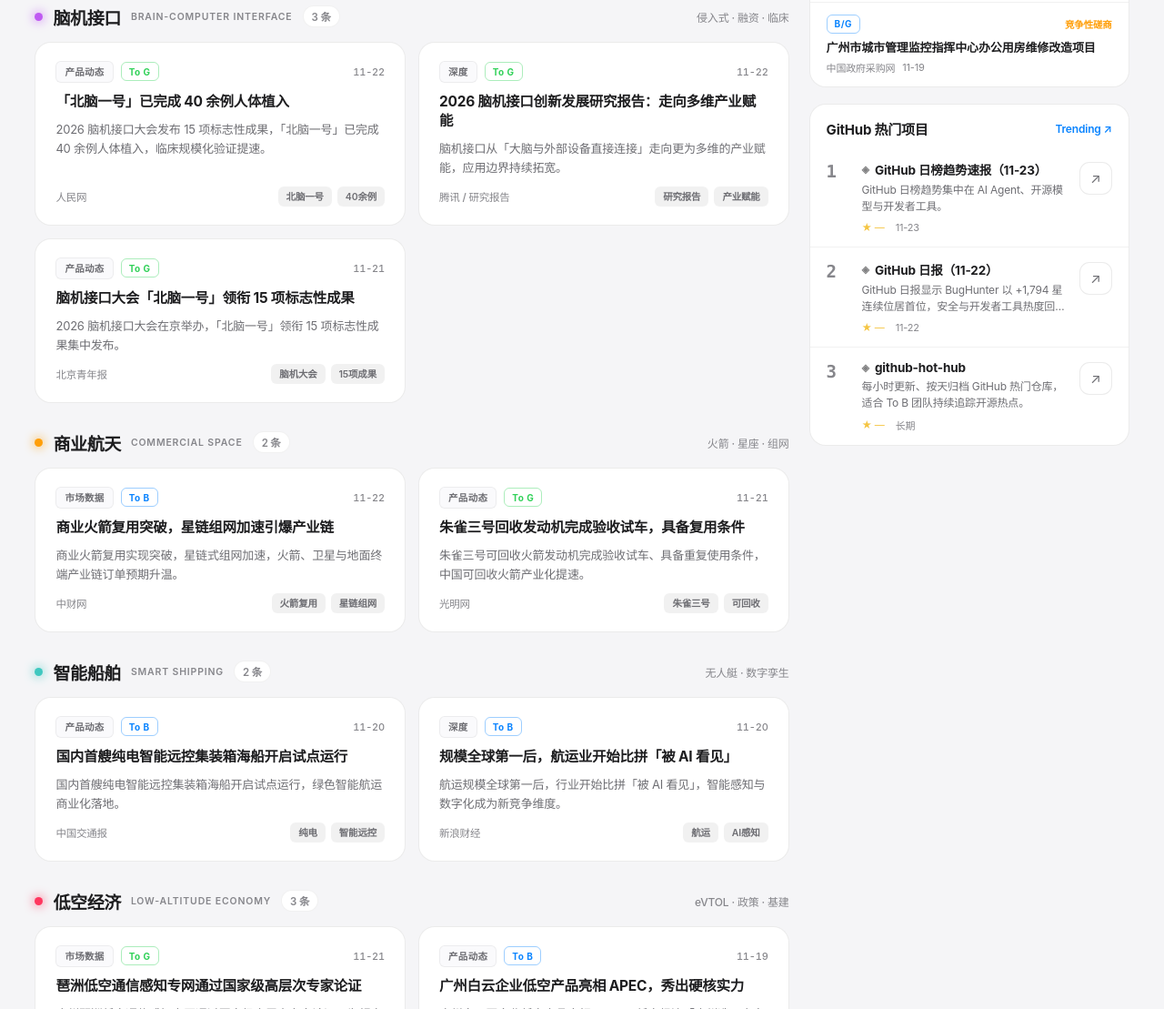
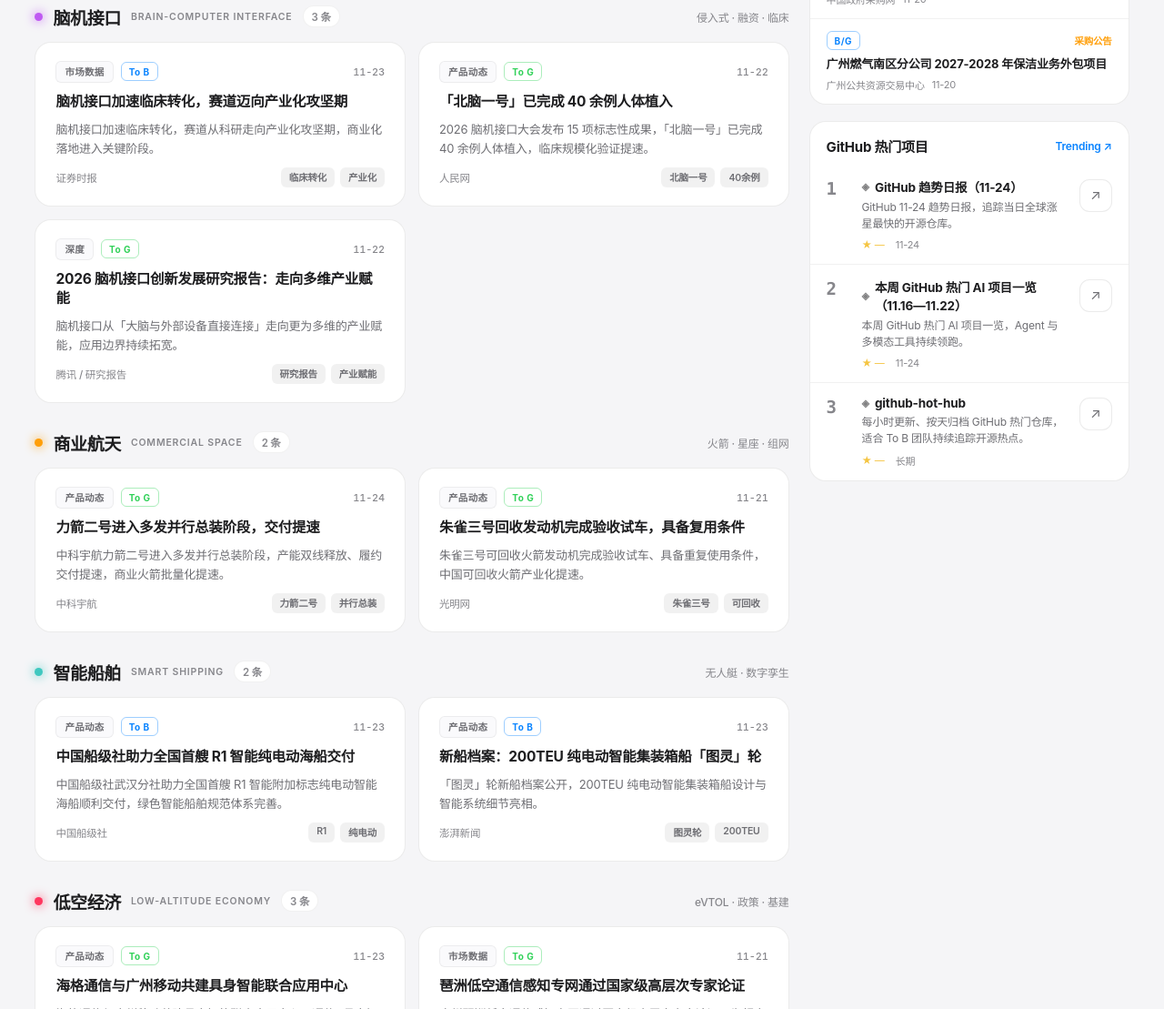
Before and after one commit to cynthia31415926-eng/global-intelligence, a plain HTML site: page d.html in a window 1280 px wide. Shown: the part 1691-2800 px from the top of the page at 91% size. Drawn offline with Linux system fonts and the light colour scheme.

Commit message:
update d.html

```diff
--- a/d.html
+++ b/d.html
@@ -376,87 +376,87 @@
 /* ================= data ================= */
 const DATA = [
   // AI
-  {id:1,ind:"ai",type:"product",aud:"toB",title:"字节开源 Axion 1.0，国产开源大模型再添新军",src:"AI 新闻日报",time:"11-23",hot:88,
-    desc:"字节跳动开源 Axion 1.0 大模型，国产开源大模型阵营再添新军，To B 二次开发与推理成本进一步优化。",
+  {id:1,ind:"ai",type:"product",aud:"toB",title:"智谱 GLM-5.4 上线 Coding Plan",src:"第一财经",time:"11-24",hot:88,
+    desc:"智谱 GLM-5.4 上线 Coding Plan，面向编码场景的智能体能力再升级，开发者效率进一步提升。",
+    tags:["智谱","GLM-5.4","Coding"],url:"https://www.yicai.com/brief/103450913.html"},
+  {id:2,ind:"ai",type:"market",aud:"toB",title:"AI 大模型周榜：新模型密集入榜",src:"搜狐科技",time:"11-24",hot:76,
+    desc:"AI 大模型周榜显示新模型密集入榜，开源与闭源模型竞争白热化。",
+    tags:["周榜","新模型"],url:"https://www.sohu.com/a/1105280852_114760"},
+  {id:3,ind:"ai",type:"product",aud:"toB",title:"字节开源 Axion 1.0，国产开源大模型再添新军",src:"AI 新闻日报",time:"11-23",hot:82,
+    desc:"字节跳动开源 Axion 1.0 大模型，国产开源大模型阵营再添新军，To B 二次开发门槛降低。",
     tags:["字节","Axion","开源"],url:"https://damodev.csdn.net/6b0378bc40858c2d881d386a.html"},
-  {id:2,ind:"ai",type:"product",aud:"toB",title:"OpenAI 公开困惑度曲线，模型透明度提升",src:"AI 新闻日报",time:"11-23",hot:78,
-    desc:"OpenAI 公开模型困惑度曲线，模型评估透明度提升，行业基准对比更清晰。",
-    tags:["OpenAI","困惑度","透明度"],url:"https://damodev.csdn.net/6b0378bc40858c2d881d386a.html"},
-  {id:3,ind:"ai",type:"product",aud:"toB",title:"蚂蚁「阿福」接入 UpToDate，医疗 AI 落地提速",src:"AI 新闻日报",time:"11-23",hot:82,
-    desc:"蚂蚁医疗 AI「阿福」接入 UpToDate 医学数据库，行业大模型在专业医疗场景落地提速。",
-    tags:["蚂蚁","阿福","医疗AI"],url:"https://damodev.csdn.net/6b0378bc40858c2d881d386a.html"},
-  {id:4,ind:"ai",type:"policy",aud:"toG",title:"广东 12 部门印发《促进词元经济高质量发展行动计划（2026—2027）》",src:"广东省政务和数据管理局",time:"11-20",hot:84,
+  {id:4,ind:"ai",type:"policy",aud:"toG",title:"广东 12 部门印发《促进词元经济高质量发展行动计划（2026—2027）》",src:"广东省政务和数据管理局",time:"11-20",hot:82,
     desc:"广东 12 部门联合印发词元经济高质量发展行动计划，AI 词元经济进入全链条系统化发展。",
     tags:["词元经济","行动计划"],url:"https://zfsg.gd.gov.cn/zwgk/gggs/content/post_4982697.html"},
   // 新能源车
-  {id:5,ind:"nev",type:"market",aud:"toB",title:"乘联分会：10 月动力电池装机量 82.4GWh，同比 +22.3%",src:"moomoo / 乘联分会",time:"11-23",hot:76,
+  {id:5,ind:"nev",type:"market",aud:"toB",title:"乘联分会：10 月动力电池装机量 82.4GWh，同比 +22.3%",src:"moomoo / 乘联分会",time:"11-23",hot:74,
     desc:"乘联分会数据显示 10 月新能源汽车动力电池装机量 82.4GWh，同比增长 22.3%，产业链景气向上。",
-    tags:["装机量","82.4GWh","+22.3%"],url:"https://www.moomooapp.com/hant/news/post/1005321612"},
-  {id:6,ind:"nev",type:"market",aud:"toB",title:"「车电融合」渐成主流，二线动力电池企业崛起",src:"东方财富",time:"11-23",hot:74,
+    tags:["装机量","82.4GWh"],url:"https://www.moomooapp.com/hant/news/post/1005321612"},
+  {id:6,ind:"nev",type:"market",aud:"toB",title:"「车电融合」渐成主流，二线动力电池企业崛起",src:"东方财富",time:"11-23",hot:72,
     desc:"「车电融合」渐成主流，二线新能源动力电池企业加速崛起，行业格局生变。",
     tags:["车电融合","二线电池"],url:"https://fund.eastmoney.com/a/202611233937005150.html"},
-  {id:7,ind:"nev",type:"market",aud:"toB",title:"10 月新能源车渗透率 64.3%，电池企业超 20 万家",src:"网易财经",time:"11-17",hot:70,
+  {id:7,ind:"nev",type:"market",aud:"toB",title:"10 月新能源车渗透率 64.3%，电池企业超 20 万家",src:"网易财经",time:"11-17",hot:68,
     desc:"10 月新能源车渗透率达 64.3%，动力电池相关企业数量突破 20 万家，产业链持续扩容。",
     tags:["渗透率","64.3%"],url:"https://www.163.com/dy/article/LBVOE03G05568W0A.html"},
   // 脑机接口
-  {id:8,ind:"bci",type:"product",aud:"toG",title:"「北脑一号」已完成 40 余例人体植入",src:"人民网",time:"11-22",hot:88,
+  {id:8,ind:"bci",type:"market",aud:"toB",title:"脑机接口加速临床转化，赛道迈向产业化攻坚期",src:"证券时报",time:"11-23",hot:80,
+    desc:"脑机接口加速临床转化，赛道从科研走向产业化攻坚期，商业化落地进入关键阶段。",
+    tags:["临床转化","产业化","攻坚期"],url:"https://stcn.com/article/detail/4349366.html"},
+  {id:9,ind:"bci",type:"product",aud:"toG",title:"「北脑一号」已完成 40 余例人体植入",src:"人民网",time:"11-22",hot:84,
     desc:"2026 脑机接口大会发布 15 项标志性成果，「北脑一号」已完成 40 余例人体植入，临床规模化验证提速。",
-    tags:["北脑一号","40余例","人体植入"],url:"http://bj.people.com.cn/n2/2026/1122/c349239-41757495.html"},
-  {id:9,ind:"bci",type:"research",aud:"toG",title:"2026 脑机接口创新发展研究报告：走向多维产业赋能",src:"腾讯 / 研究报告",time:"11-22",hot:76,
+    tags:["北脑一号","40余例"],url:"http://bj.people.com.cn/n2/2026/1122/c349239-41757495.html"},
+  {id:10,ind:"bci",type:"research",aud:"toG",title:"2026 脑机接口创新发展研究报告：走向多维产业赋能",src:"腾讯 / 研究报告",time:"11-22",hot:72,
     desc:"脑机接口从「大脑与外部设备直接连接」走向更为多维的产业赋能，应用边界持续拓宽。",
     tags:["研究报告","产业赋能"],url:"https://news.qq.com/rain/a/20261122A067C100"},
-  {id:10,ind:"bci",type:"product",aud:"toG",title:"脑机接口大会「北脑一号」领衔 15 项标志性成果",src:"北京青年报",time:"11-21",hot:82,
-    desc:"2026 脑机接口大会在京举办，「北脑一号」领衔 15 项标志性成果集中发布。",
-    tags:["脑机大会","15项成果"],url:"https://www.sohu.com/a/1104722438_163278"},
   // 商业航天
-  {id:11,ind:"aero",type:"market",aud:"toB",title:"商业火箭复用突破，星链组网加速引爆产业链",src:"中财网",time:"11-22",hot:78,
-    desc:"商业火箭复用实现突破，星链式组网加速，火箭、卫星与地面终端产业链订单预期升温。",
-    tags:["火箭复用","星链组网","产业链"],url:"https://vipwt1.cfi.cn/p20261122000205.html"},
-  {id:12,ind:"aero",type:"product",aud:"toG",title:"朱雀三号回收发动机完成验收试车，具备复用条件",src:"光明网",time:"11-21",hot:84,
+  {id:11,ind:"aero",type:"product",aud:"toG",title:"力箭二号进入多发并行总装阶段，交付提速",src:"中科宇航",time:"11-24",hot:80,
+    desc:"中科宇航力箭二号进入多发并行总装阶段，产能双线释放、履约交付提速，商业火箭批量化提速。",
+    tags:["力箭二号","并行总装","交付"],url:"https://www.cas-space.com/article/630.html"},
+  {id:12,ind:"aero",type:"product",aud:"toG",title:"朱雀三号回收发动机完成验收试车，具备复用条件",src:"光明网",time:"11-21",hot:82,
     desc:"朱雀三号可回收火箭发动机完成验收试车、具备重复使用条件，中国可回收火箭产业化提速。",
     tags:["朱雀三号","可回收","复用"],url:"https://m.gmw.cn/2026-11/21/content_1304587890.htm"},
   // 智能船舶
-  {id:13,ind:"ship",type:"product",aud:"toB",title:"国内首艘纯电智能远控集装箱海船开启试点运行",src:"中国交通报",time:"11-20",hot:70,
-    desc:"国内首艘纯电智能远控集装箱海船开启试点运行，绿色智能航运商业化落地。",
-    tags:["纯电","智能远控","试点运行"],url:"https://www.sohu.com/a/1103906714_362042"},
-  {id:14,ind:"ship",type:"research",aud:"toB",title:"规模全球第一后，航运业开始比拼「被 AI 看见」",src:"新浪财经",time:"11-20",hot:66,
-    desc:"航运规模全球第一后，行业开始比拼「被 AI 看见」，智能感知与数字化成为新竞争维度。",
-    tags:["航运","AI感知","数字化"],url:"https://finance.sina.com.cn/roll/2026-11-20/doc-inizixmr0413648.shtml"},
+  {id:13,ind:"ship",type:"product",aud:"toB",title:"中国船级社助力全国首艘 R1 智能纯电动海船交付",src:"中国船级社",time:"11-23",hot:72,
+    desc:"中国船级社武汉分社助力全国首艘 R1 智能附加标志纯电动智能海船顺利交付，绿色智能船舶规范体系完善。",
+    tags:["R1","纯电动","智能海船"],url:"https://www.ccs.org.cn/ccswz/articleDetail?id=202611230320451086&columnId=201900002000000055"},
+  {id:14,ind:"ship",type:"product",aud:"toB",title:"新船档案：200TEU 纯电动智能集装箱船「图灵」轮",src:"澎湃新闻",time:"11-23",hot:66,
+    desc:"「图灵」轮新船档案公开，200TEU 纯电动智能集装箱船设计与智能系统细节亮相。",
+    tags:["图灵轮","200TEU","纯电动"],url:"https://m.thepaper.cn/newsDetail_forward_34537980"},
   // 低空经济
-  {id:15,ind:"low",type:"market",aud:"toG",title:"琶洲低空通信感知专网通过国家级高层次专家论证",src:"广州市海珠区政府",time:"11-21",hot:78,
+  {id:15,ind:"low",type:"product",aud:"toG",title:"海格通信与广州移动共建具身智能联合应用中心",src:"21 世纪经济报道",time:"11-23",hot:76,
+    desc:"海格通信与广州移动共建具身智能联合应用中心，通信+具身智能在广州落地提速。",
+    tags:["具身智能","海格通信","广州移动"],url:"https://m.21jingji.com/timeline/bb7762c4afa866efc7e0d2260a392331.html"},
+  {id:16,ind:"low",type:"market",aud:"toG",title:"琶洲低空通信感知专网通过国家级高层次专家论证",src:"广州市海珠区政府",time:"11-21",hot:76,
     desc:"广州琶洲低空通信感知专网通过国家级高层次专家论证，为超大城市低空商业化运营筑牢数字底座。",
-    tags:["琶洲","低空专网","专家论证"],url:"https://www.haizhu.gov.cn/gzhzfg/gkmlpt/content/11/11113/post_11113637.html"},
-  {id:16,ind:"low",type:"product",aud:"toB",title:"广州白云企业低空产品亮相 APEC，秀出硬核实力",src:"广州白云",time:"11-19",hot:66,
-    desc:"广州白云区企业低空产品亮相 APEC，低空经济「广州造」走向国际舞台。",
-    tags:["APEC","广州白云","低空"],url:"https://huacheng.gz-cmc.com/pages/2026/11/19/7a68f164f2d5467b809cfb6bf41e82fb.html"},
-  {id:17,ind:"low",type:"market",aud:"toG",title:"总投资 3.66 亿！花都低空临空产业再添硬核支撑",src:"广州市花都区政府",time:"11-17",hot:68,
+    tags:["琶洲","低空专网"],url:"https://www.haizhu.gov.cn/gzhzfg/gkmlpt/content/11/11113/post_11113637.html"},
+  {id:17,ind:"low",type:"market",aud:"toG",title:"总投资 3.66 亿！花都低空临空产业再添硬核支撑",src:"广州市花都区政府",time:"11-17",hot:66,
     desc:"广州花都低空临空产业项目总投资 3.66 亿元落地，低空基础设施与产业集聚再提速。",
     tags:["花都","3.66亿"],url:"https://www.huadu.gov.cn/yshj/hdzs/zsxx/content/post_11104272.html"},
   // GitHub 热门
-  {id:18,ind:"gh",type:"github",aud:"toB",title:"GitHub 日榜趋势速报（11-23）",src:"掘金 / GitHub Trending",time:"11-23",hot:70,stars:"—",
-    desc:"GitHub 日榜趋势集中在 AI Agent、开源模型与开发者工具。",
-    tags:["Trending","Agent"],url:"https://www.cnblogs.com/wflynn/p/23749848"},
-  {id:19,ind:"gh",type:"github",aud:"toB",title:"GitHub 日报（11-22）：BugHunter +1,794 首位维持",src:"Qiita / GitHub",time:"11-22",hot:66,stars:"—",
-    desc:"GitHub 日报显示 BugHunter 以 +1,794 星连续位居首位，安全与开发者工具热度回升。",
-    tags:["BugHunter","日报"],url:"https://qiita.com/Git_Dayori/items/d446ed12fe0fce3fb34b"},
+  {id:18,ind:"gh",type:"github",aud:"toB",title:"GitHub 趋势日报（11-24）",src:"RepoWatch",time:"11-24",hot:70,stars:"—",
+    desc:"GitHub 11-24 趋势日报，追踪当日全球涨星最快的开源仓库。",
+    tags:["Trending","日报"],url:"https://repowatch.top/reports/daily/2026-11-24"},
+  {id:19,ind:"gh",type:"github",aud:"toB",title:"本周 GitHub 热门 AI 项目一览（11.16—11.22）",src:"知乎 / GitHub",time:"11-24",hot:66,stars:"—",
+    desc:"本周 GitHub 热门 AI 项目一览，Agent 与多模态工具持续领跑。",
+    tags:["AI 项目","周榜"],url:"https://zhuanlan.zhihu.com/p/2108376920027158115"},
   {id:20,ind:"gh",type:"github",aud:"toB",title:"github-hot-hub：GitHub 热门仓库每小时归档",src:"GitHub",time:"长期",hot:64,stars:"—",
     desc:"每小时更新、按天归档 GitHub 热门仓库，适合 To B 团队持续追踪开源热点。",
     tags:["归档","追踪"],url:"https://github.com/SnailDev/github-hot-hub"},
 ];
 
 const POLICY = [
+  {t:"《数字广东建设「十五五」规划》正式印发",src:"广东省政务和数据管理局",time:"11-23",tag:"AI",url:"https://zfsg.gd.gov.cn/gkmlpt/content/4/4981/post_4981351.html"},
   {t:"广东 12 部门印发《促进词元经济高质量发展行动计划（2026—2027）》",src:"广东省政务和数据管理局",time:"11-20",tag:"AI",url:"https://zfsg.gd.gov.cn/zwgk/gggs/content/post_4982697.html"},
-  {t:"《数字广东建设「十五五」规划》解读",src:"广东省政府",time:"11-21",tag:"AI",url:"https://www.gd.gov.cn/gdywdt/zwzt/fjsww/rmjd/content/post_4983119.html"},
   {t:"广州「十五五」规划：打造全球领先空天强市",src:"广州市政府",time:"11-13",tag:"空天",url:"https://www.gz.gov.cn/gzzcwjk/gzdata/content/mpost_10833638.html"},
   {t:"广东设立省级词元交易服务平台",src:"广东省政府",time:"11-13",tag:"AI",url:"https://www.gdhmo.gov.cn/xwzx/gdyw/content/post_123694.html"},
 ];
 
 const TENDER = [
+  {t:"广重集团工艺设备技术改造项目设备基础工程设计施工总承包",src:"我的钢铁网 / 广重集团",time:"11-24",amount:"招标公告",url:"https://gc.mysteel.com/zc/detail.html?id=YTQzNTM4MjM="},
   {t:"广州市增城区荔湖街新城大道东侧地块建设项目施工总承包",src:"广州公共资源交易中心",time:"11-22",amount:"招标公告",url:"https://ywtb.gzggzy.cn/jyfw/002001/002001004/002001004011/20261107/81eb807b-0787-4352-ae2a-720d7c575738_d6e079c1-47d6-41b5-a0d1-71e833b1709b_dayichengqi.html"},
   {t:"广州市净水有限公司预处理、二沉池等升级改造项目（标段一）",src:"广州公共资源交易中心",time:"11-21",amount:"招标公告",url:"https://ygcg.gzggzy.cn/p92/qt5/20261121/467460.html"},
   {t:"环卫作业专用设备采购项目（更正·第三次）",src:"中国政府采购网",time:"11-20",amount:"采购公告",url:"http://www.ccgp.gov.cn/cggg/dfgg/gzgg/202611/t20261120_27725389.htm"},
   {t:"广州燃气南区分公司 2027-2028 年保洁业务外包项目",src:"广州公共资源交易中心",time:"11-20",amount:"采购公告",url:"https://ygcg.gzggzy.cn/p92/fw/20261120/466854.html"},
-  {t:"广州市城市管理监控指挥中心办公用房维修改造项目",src:"中国政府采购网",time:"11-19",amount:"竞争性磋商",url:"http://www.ccgp.gov.cn/cggg/dfgg/jzxcs/202611/t20261119_27718668.htm"},
 ];
 
 const SOURCES = ["科技日报","新华网","人民网","中国证券网","中国金融信息网","证券时报","中国网财经","搜狐汽车","搜狐科技","经济观察报","上海有色网","36氪","经济日报","Borsa Italiana","人民银行广州分行","广东省政府","广东省科技厅","南方电网招投标","中国政府采购网","国电投电子商务平台","脉头条招投标","GitHub Trending","OSS Insight","腾讯云开发者"];
@@ -520,10 +520,10 @@ function renderHero(){
         <span class="sep"></span>
         <span class="stamp">${dateStr}</span>
       </div>
-      <h1>字节开源 Axion 1.0，国产开源大模型再添新军</h1>
-      <p class="lead">字节跳动开源 Axion 1.0 大模型；OpenAI 公开困惑度曲线、蚂蚁「阿福」接入 UpToDate，AI 开源生态与行业应用同步提速。</p>
+      <h1>智谱 GLM-5.4 上线 Coding Plan</h1>
+      <p class="lead">智谱 GLM-5.4 上线 Coding Plan，编码场景智能体能力再升级；力箭二号进入多发并行总装、交付提速。</p>
       <div class="hero-meta">
-        <span><b>来源</b> AI 新闻日报</span>
+        <span><b>来源</b> 第一财经</span>
         <span><b>关注度</b> ${h.hot}</span>
         <span><b>时效</b> 今日</span>
       </div>
@@ -533,7 +533,7 @@ function renderHero(){
       <div class="orb">
         <div class="ring"></div>
         <span class="sat s1"></span><span class="sat s2"></span><span class="sat s3"></span>
-        <div class="orb-core"><div class="n">1.0</div><div class="l">Axion 1.0</div></div>
+        <div class="orb-core"><div class="n">5.4</div><div class="l">GLM-5.4</div></div>
       </div>
     </div>`;
 }
@@ -541,9 +541,9 @@ function renderHero(){
 /* ================= market strip ================= */
 const STRIP = [
   {k:"今日资讯总数",v:20,unit:"条",d:"近3天 · 7大行业",c:"#0a84ff",dir:"flat",dd:"持续更新"},
-  {k:"广东/广州政策",v:4,unit:"项",d:"词元 · 数字广东",c:"#30d158",dir:"up",dd:"今日密集"},
+  {k:"广东/广州政策",v:4,unit:"项",d:"数字广东 · 词元",c:"#30d158",dir:"up",dd:"今日密集"},
   {k:"招投标/课题",v:5,unit:"项",d:"施工 · 运维",c:"#ff9f0a",dir:"up",dd:"To G 活跃"},
-  {k:"GitHub 热门",v:3,unit:"个",d:"BugHunter 领涨",c:"#ff375f",dir:"up",dd:"持续霸榜"},
+  {k:"GitHub 热门",v:3,unit:"个",d:"AI 工具领涨",c:"#ff375f",dir:"up",dd:"持续霸榜"},
 ];
 function renderStrip(){
   document.getElementById("marketStrip").innerHTML = STRIP.map(s=>`
```
